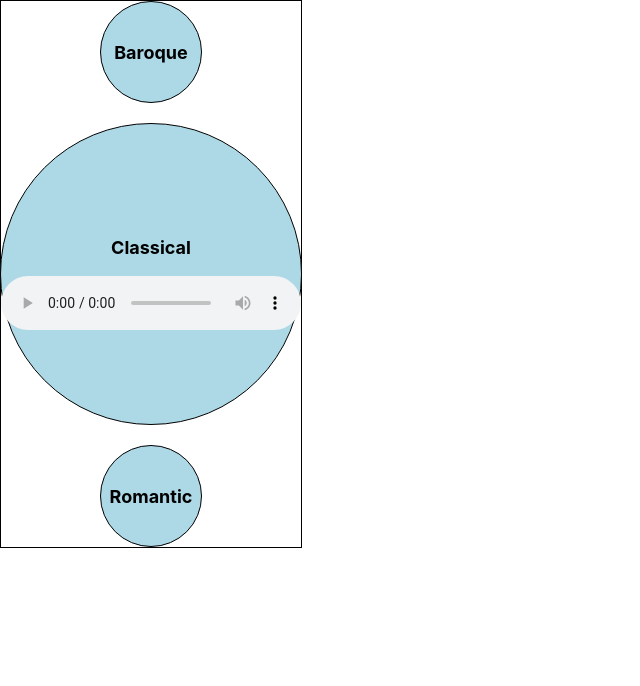
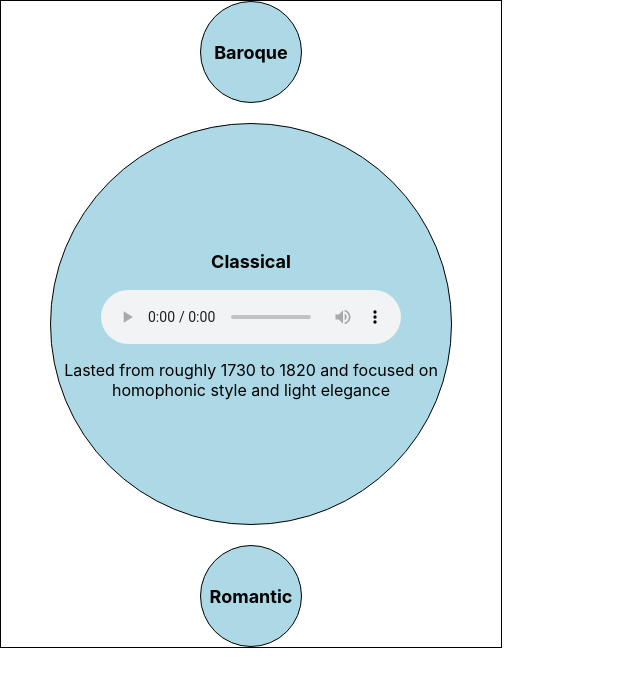
Before and after one commit to tsaomaxwell/music-bubbles-2, a React (Create React App) app in the folder music_bubbles/: page / in a window 1280 px wide. Shown: the top 686 px of the page, without its empty margins (0-640 px from the left). Built offline with nearby package versions, Linux system fonts and the light colour scheme.

Commit message:
added info section and adjusted size-big bubble

```diff
--- a/music_bubbles/src/App.js
+++ b/music_bubbles/src/App.js
@@ -12,6 +12,7 @@ function App() {
         childOne = 'Romantic'
         genre = 'Classical'
         song = {classical}
+        info = 'Lasted from roughly 1730 to 1820 and focused on homophonic style and light elegance'
       />
     </div>
   );
--- a/music_bubbles/src/components/BigBubble.css
+++ b/music_bubbles/src/components/BigBubble.css
@@ -3,15 +3,15 @@
   justify-content: center;
   align-items: center;
   flex-direction: column;
-  width: 300px;
+  width: 500px;
   row-gap: 20px;
   border: 1px solid black;
 }
 .inner {
   background: lightblue;
   border-radius: 50%;
-  width: 300px;
-  height: 300px;
+  width: 400px;
+  height: 400px;
   display: flex;
   justify-content: center;
   align-items: center;
--- a/music_bubbles/src/components/BigBubble.js
+++ b/music_bubbles/src/components/BigBubble.js
@@ -20,6 +20,10 @@ function BigBubble(props){
                 <source src={props.song} type = "audio/mpeg" />
                 Music not supported
             </audio>
+
+            <div className = 'info'>
+                <p></p>{props.info}<p></p>
+            </div>
         </div>
 
 
```
